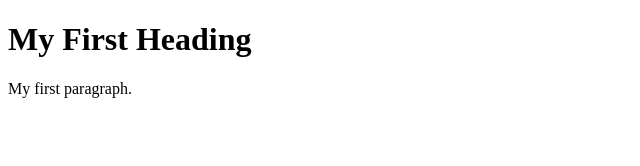
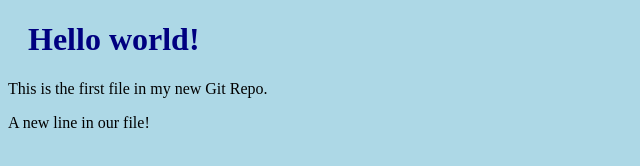
Before and after one commit to somasekhar1/hello-world, a plain HTML site: page index.html in a window 1280 px wide. Shown: the whole page, without its empty margins (0-640 px from the left). Drawn offline with Linux system fonts and the light colour scheme.

Commit message:
update html with new file

```diff
--- a/index.html
+++ b/index.html
@@ -1,10 +1,14 @@
 <!DOCTYPE html>
 <html>
+<head>
+<title>Hello World!</title>
+<link rel="stylesheet" href="bluestyle.css">
+</head>
 <body>
 
-<h1>My First Heading</h1>
-
-<p>My first paragraph.</p>
+<h1>Hello world!</h1>
+<p>This is the first file in my new Git Repo.</p>
+<p>A new line in our file!</p>
 
 </body>
 </html>
```
